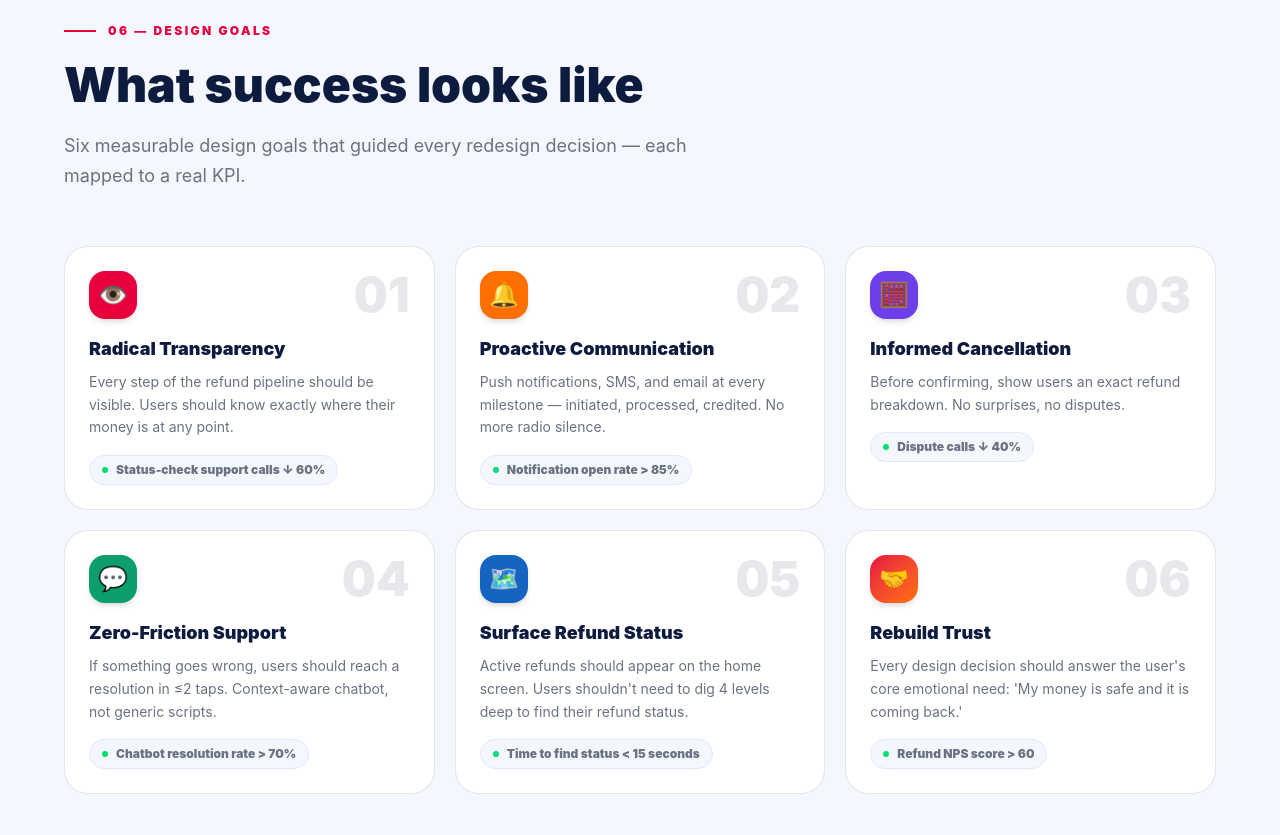
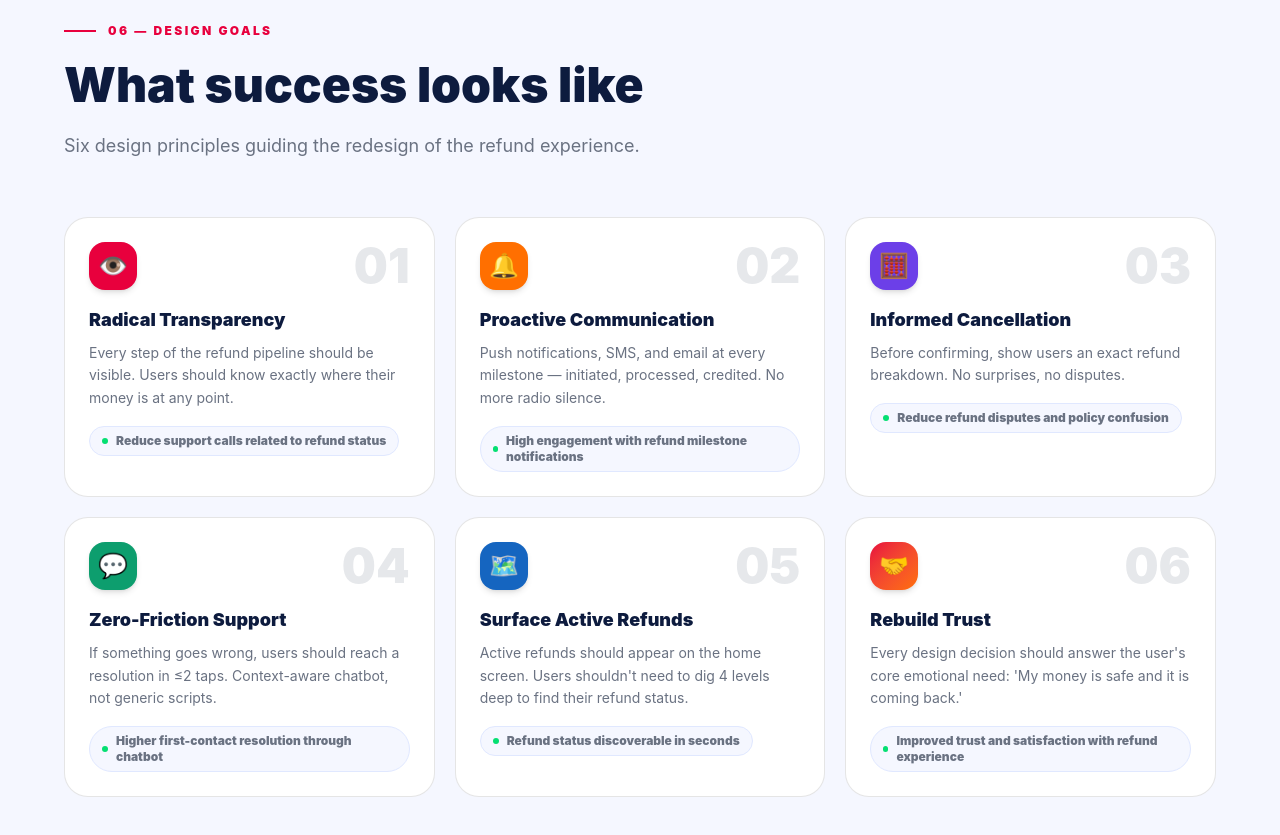
Before and after one commit to kajalverma1104-dot/Casestudyrefundprocess, a React (Vite) app: page / in a window 1280 px wide. Shown: the part 5800-6635 px from the top of the page. Built offline with nearby package versions, Linux system fonts and the light colour scheme.

Commit message:
Update Goals.tsx

```diff
--- a/src/app/components/Goals.tsx
+++ b/src/app/components/Goals.tsx
@@ -12,7 +12,7 @@ const goals = [
     num: "01",
     title: "Radical Transparency",
     desc: "Every step of the refund pipeline should be visible. Users should know exactly where their money is at any point.",
-    kpi: "Status-check support calls ↓ 60%",
+    kpi: "Reduce support calls related to refund status",
     icon: "👁️",
     accent: "#E8003D",
     bg: "bg-red-50 border-red-100",
@@ -22,7 +22,7 @@ const goals = [
     num: "02",
     title: "Proactive Communication",
     desc: "Push notifications, SMS, and email at every milestone — initiated, processed, credited. No more radio silence.",
-    kpi: "Notification open rate > 85%",
+    kpi: "High engagement with refund milestone notifications",
     icon: "🔔",
     accent: "#FF6F00",
     bg: "bg-orange-50 border-orange-100",
@@ -32,7 +32,7 @@ const goals = [
     num: "03",
     title: "Informed Cancellation",
     desc: "Before confirming, show users an exact refund breakdown. No surprises, no disputes.",
-    kpi: "Dispute calls ↓ 40%",
+    kpi: "Reduce refund disputes and policy confusion",
     icon: "🧮",
     accent: "#6C3FE8",
     bg: "bg-purple-50 border-purple-100",
@@ -42,7 +42,7 @@ const goals = [
     num: "04",
     title: "Zero-Friction Support",
     desc: "If something goes wrong, users should reach a resolution in ≤2 taps. Context-aware chatbot, not generic scripts.",
-    kpi: "Chatbot resolution rate > 70%",
+    kpi: "Higher first-contact resolution through chatbot",
     icon: "💬",
     accent: "#0D9E6E",
     bg: "bg-emerald-50 border-emerald-100",
@@ -50,9 +50,9 @@ const goals = [
   },
   {
     num: "05",
-    title: "Surface Refund Status",
+    title: "Surface Active Refunds",
     desc: "Active refunds should appear on the home screen. Users shouldn't need to dig 4 levels deep to find their refund status.",
-    kpi: "Time to find status < 15 seconds",
+    kpi: "Refund status discoverable in seconds",
     icon: "🗺️",
     accent: "#1565C0",
     bg: "bg-blue-50 border-blue-100",
@@ -62,7 +62,7 @@ const goals = [
     num: "06",
     title: "Rebuild Trust",
     desc: "Every design decision should answer the user's core emotional need: 'My money is safe and it is coming back.'",
-    kpi: "Refund NPS score > 60",
+    kpi: "Improved trust and satisfaction with refund experience",
     icon: "🤝",
     accent: "#E8003D",
     bg: "bg-red-50 border-red-100",
@@ -79,7 +79,7 @@ export function Goals() {
           What success looks like
         </h2>
         <p className="text-gray-500 text-lg max-w-2xl mb-14 leading-relaxed">
-          Six measurable design goals that guided every redesign decision — each mapped to a real KPI.
+         Six design principles guiding the redesign of the refund experience.
         </p>
 
         <div className="grid grid-cols-1 md:grid-cols-2 lg:grid-cols-3 gap-5">
```
